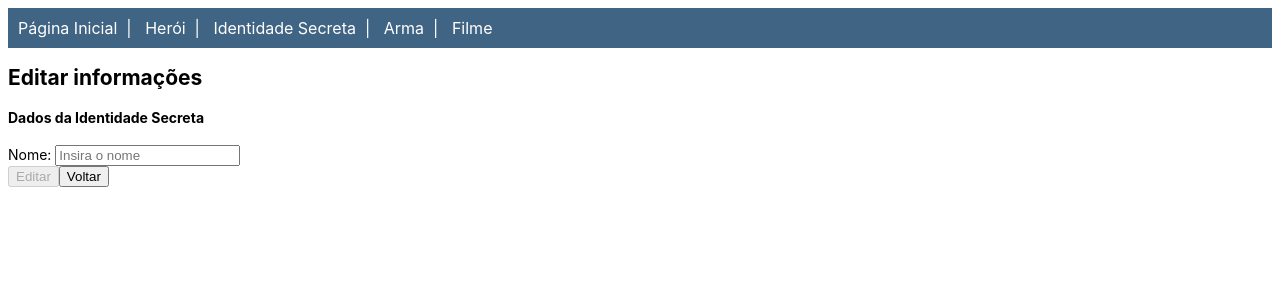
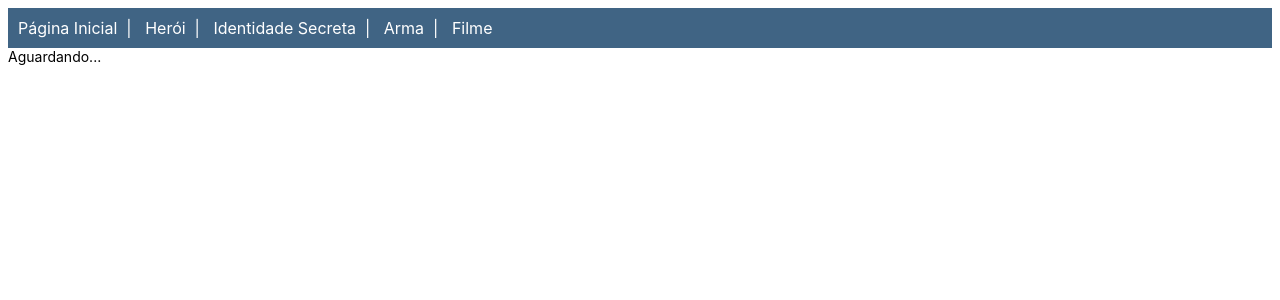
Before and after one commit to paulodetarsoteles/Hero_Angular_Frontend, an Angular app: page /secret-editar/1 in a window 1280 px wide. Shown: the top 300 px of the page. Built offline with nearby package versions, Linux system fonts and the light colour scheme; no server answers.

Commit message:
Adição do aguardando na espera de carregar os dados

```diff
--- a/src/app/pages/hero-editar/hero-editar.component.html
+++ b/src/app/pages/hero-editar/hero-editar.component.html
@@ -1,3 +1,8 @@
-<div>
+<div *ngIf="hero; else waiting">
   <app-hero-form [btnAcao]="btnAcao" [btnTitulo]="btnTitulo" [dados]="hero"></app-hero-form>
 </div>
+<ng-template #waiting>
+  <div>
+    <span>Aguardando...</span>
+  </div>
+</ng-template>
--- a/src/app/pages/movie-editar/movie-editar.component.html
+++ b/src/app/pages/movie-editar/movie-editar.component.html
@@ -1,3 +1,8 @@
-<div>
+<div *ngIf="movie; else waiting">
   <app-movie-form [btnAcao]="btnAcao" [btnTitulo]="btnTitulo" [dados]="movie"></app-movie-form>
 </div>
+<ng-template #waiting>
+  <div>
+    <span>Aguardando...</span>
+  </div>
+</ng-template>
--- a/src/app/pages/secret-editar/secret-editar.component.html
+++ b/src/app/pages/secret-editar/secret-editar.component.html
@@ -1,3 +1,8 @@
-<div>
+<div *ngIf="secret; else waiting">
   <app-secret-form [btnAcao]="btnAcao" [btnTitulo]="btnTitulo" [dados]="secret"></app-secret-form>
 </div>
+<ng-template #waiting>
+  <div>
+    <span>Aguardando...</span>
+  </div>
+</ng-template>
--- a/src/app/pages/weapon-editar/weapon-editar.component.html
+++ b/src/app/pages/weapon-editar/weapon-editar.component.html
@@ -1,3 +1,8 @@
-<div>
+<div *ngIf="weapon; else waiting">
   <app-weapon-form [btnAcao]="btnAcao" [btnTitulo]="btnTitulo" [dados]="weapon"></app-weapon-form>
 </div>
+<ng-template #waiting>
+  <div>
+    <span>Aguardando...</span>
+  </div>
+</ng-template>
```
